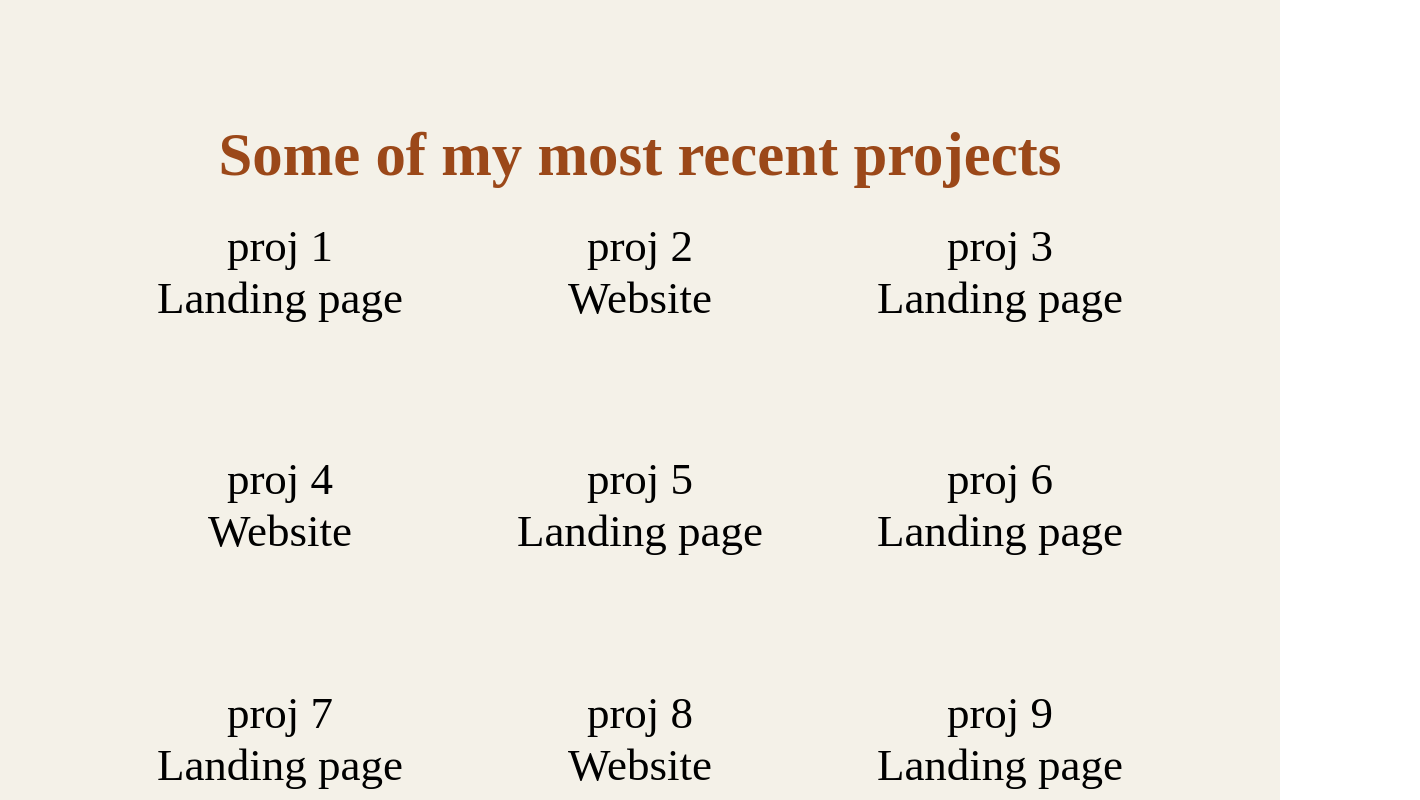
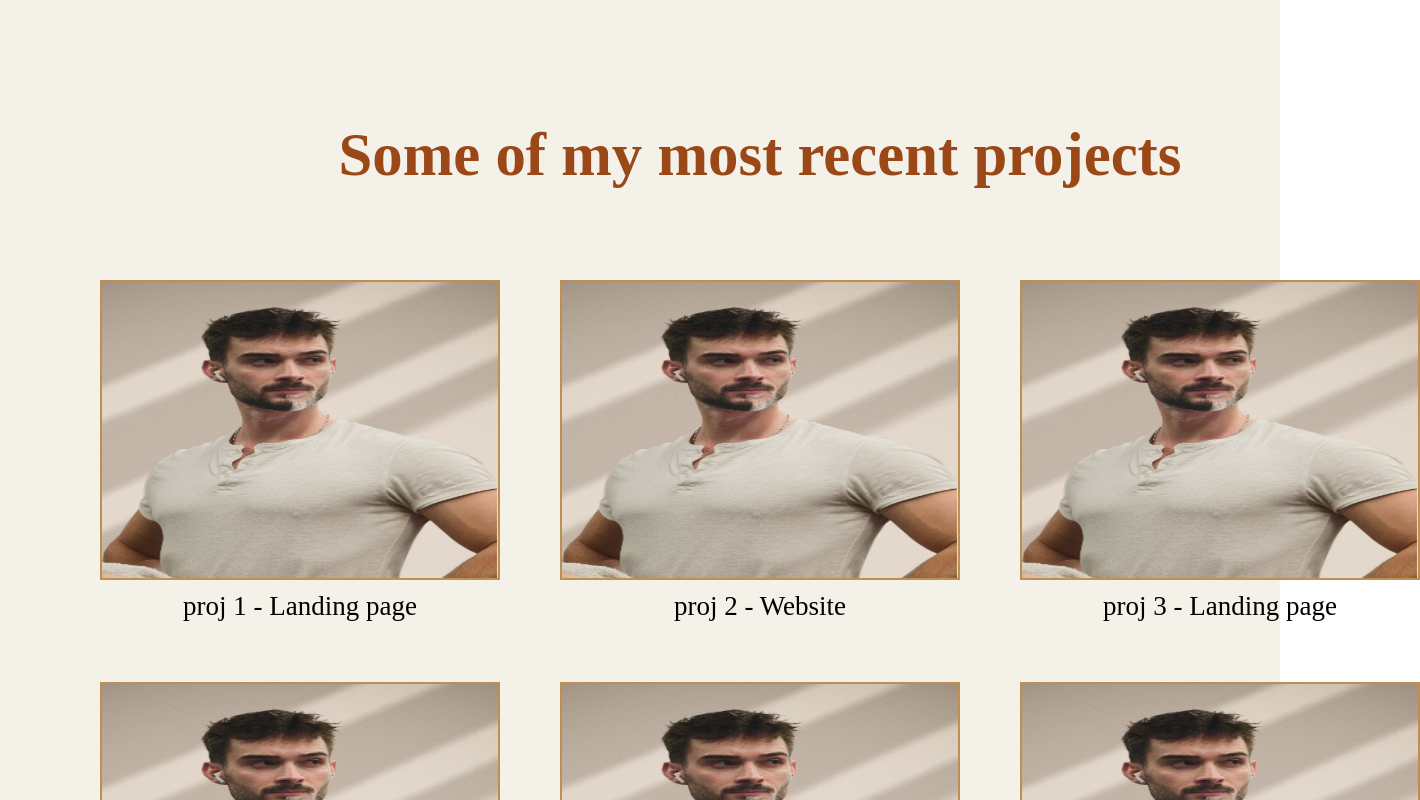
Before and after one commit to AlexanderVasilenko99/portfolio-website, a React (Create React App) app in the folder frontend/: page / in a window 1280 px wide. Shown: the part 2880-3680 px from the top of the page, 1420 px wide, since content can reach past the window. Built offline with nearby package versions, Linux system fonts and the light colour scheme.

Commit message:
completed gallery section

```diff
--- a/frontend/src/Components/5-GallerySection/GallerySection.scss
+++ b/frontend/src/Components/5-GallerySection/GallerySection.scss
@@ -3,11 +3,18 @@
 
 .GallerySection {
     @include i.secondary_color_background;
-    height: 100vh;
+    height: fit-content;
     display: grid;
     grid-template-columns: repeat(3, 1fr);
     grid-template-rows: 100px 1fr 1fr 1fr;
-    padding: 0px 100px;
+    gap: 60px;
+    padding: 0px 100px 100px 100px;
+
+    >*{
+        display: flex;
+        justify-content: center;
+        align-items: center
+    }
 
     h1 {
         @include i.primary_color_text;
--- a/frontend/src/Components/5-GallerySection/Project/Project.scss
+++ b/frontend/src/Components/5-GallerySection/Project/Project.scss
@@ -1,3 +1,18 @@
+@use '../../../index.scss' as i;
+
 .Project {
+    width: 400px;
+    height: fit-content;
+    color: black;
+    text-decoration: none;
 
+    img {
+        border: 2px solid i.$tertiary_color;
+        width: 100%;
+        height: 300px;
+    }
+
+    p {
+        font-size: .6rem;
+    }
 }
--- a/frontend/src/Components/5-GallerySection/Project/Project.tsx
+++ b/frontend/src/Components/5-GallerySection/Project/Project.tsx
@@ -1,12 +1,13 @@
+import { NavLink } from "react-router-dom";
 import { ProjectModel } from "../../../Models/ProjectModel";
 import "./Project.scss";
 
 function Project(props: ProjectModel): JSX.Element {
     return (
-        <div className="Project">
-            <p>{props.project_name}</p>
-            <p>{props.workType}</p>
-        </div>
+        <NavLink to={props.redirect} className="Project">
+            <img src={require(`../../../Assets/Images/${props.image_name}`)} />
+            <p>{props.project_name} - {props.workType}</p>
+        </NavLink>
     );
 }
 
--- a/frontend/src/Components/5-GallerySection/ServicesSection.tsx
+++ b/frontend/src/Components/5-GallerySection/ServicesSection.tsx
@@ -4,15 +4,15 @@ import Project from "./Project/Project";
 
 function GallerySection(): JSX.Element {
     const projects: ProjectModel[] = [
-        new ProjectModel("proj 1", WORK_TYPES.LANDING_PAGE, '#', 'name'),
-        new ProjectModel("proj 2", WORK_TYPES.WEBSITE, '#', 'name'),
-        new ProjectModel("proj 3", WORK_TYPES.LANDING_PAGE, '#', 'name'),
-        new ProjectModel("proj 4", WORK_TYPES.WEBSITE, '#', 'name'),
-        new ProjectModel("proj 5", WORK_TYPES.LANDING_PAGE, '#', 'name'),
-        new ProjectModel("proj 6", WORK_TYPES.LANDING_PAGE, '#', 'name'),
-        new ProjectModel("proj 7", WORK_TYPES.LANDING_PAGE, '#', 'name'),
-        new ProjectModel("proj 8", WORK_TYPES.WEBSITE, '#', 'name'),
-        new ProjectModel("proj 9", WORK_TYPES.LANDING_PAGE, '#', 'name'),
+        new ProjectModel("proj 1", WORK_TYPES.LANDING_PAGE, '#', 'me.png'),
+        new ProjectModel("proj 2", WORK_TYPES.WEBSITE, '#', 'me.png'),
+        new ProjectModel("proj 3", WORK_TYPES.LANDING_PAGE, '#', 'me.png'),
+        new ProjectModel("proj 4", WORK_TYPES.WEBSITE, '#', 'me.png'),
+        new ProjectModel("proj 5", WORK_TYPES.LANDING_PAGE, '#', 'me.png'),
+        new ProjectModel("proj 6", WORK_TYPES.LANDING_PAGE, '#', 'me.png'),
+        new ProjectModel("proj 7", WORK_TYPES.LANDING_PAGE, '#', 'me.png'),
+        new ProjectModel("proj 8", WORK_TYPES.WEBSITE, '#', 'me.png'),
+        new ProjectModel("proj 9", WORK_TYPES.LANDING_PAGE, '#', 'me.png'),
     ]
     return (
         <div className="GallerySection">
```
